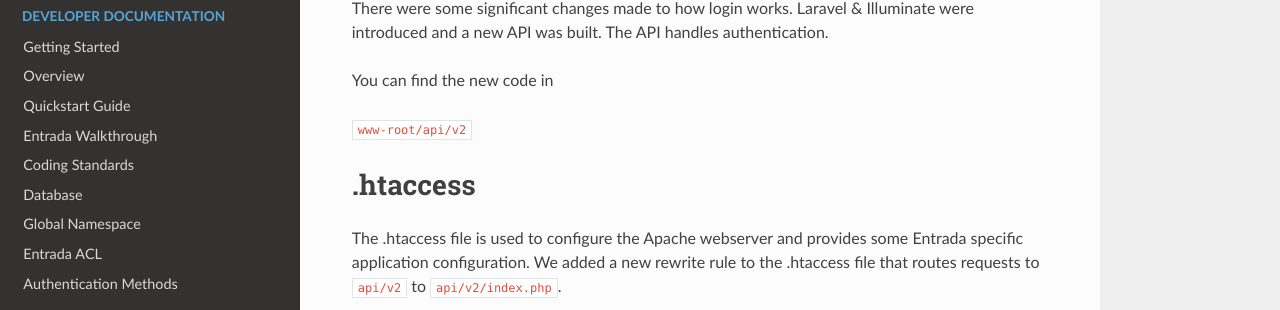
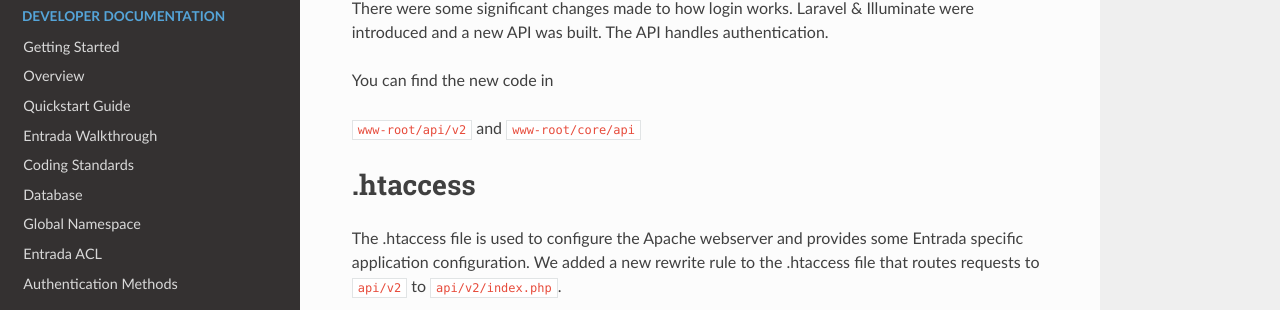
Before and after one commit to pyarmak/entrada-1x-docs, an MkDocs documentation site: the page built from docs/upgrading/to_110.md, in a window 1280 px wide and 900 px high. Shown: the part 239-549 px from the top of the window. Built offline with MkDocs 1.6.1, drawn with Linux system fonts in a browser that asks for light colours; nearby versions of some CDN libraries; old or Windows-style settings are respelled for this version of MkDocs.

Commit message:
added path to other new directory

````diff
--- a/docs/upgrading/to_110.md
+++ b/docs/upgrading/to_110.md
@@ -7,6 +7,8 @@ There were some significant changes made to how login works. Laravel & Illuminat
 You can find the new code in
 
 ```www-root/api/v2```
+and
+```www-root/core/api```
 
 # .htaccess
 
````
